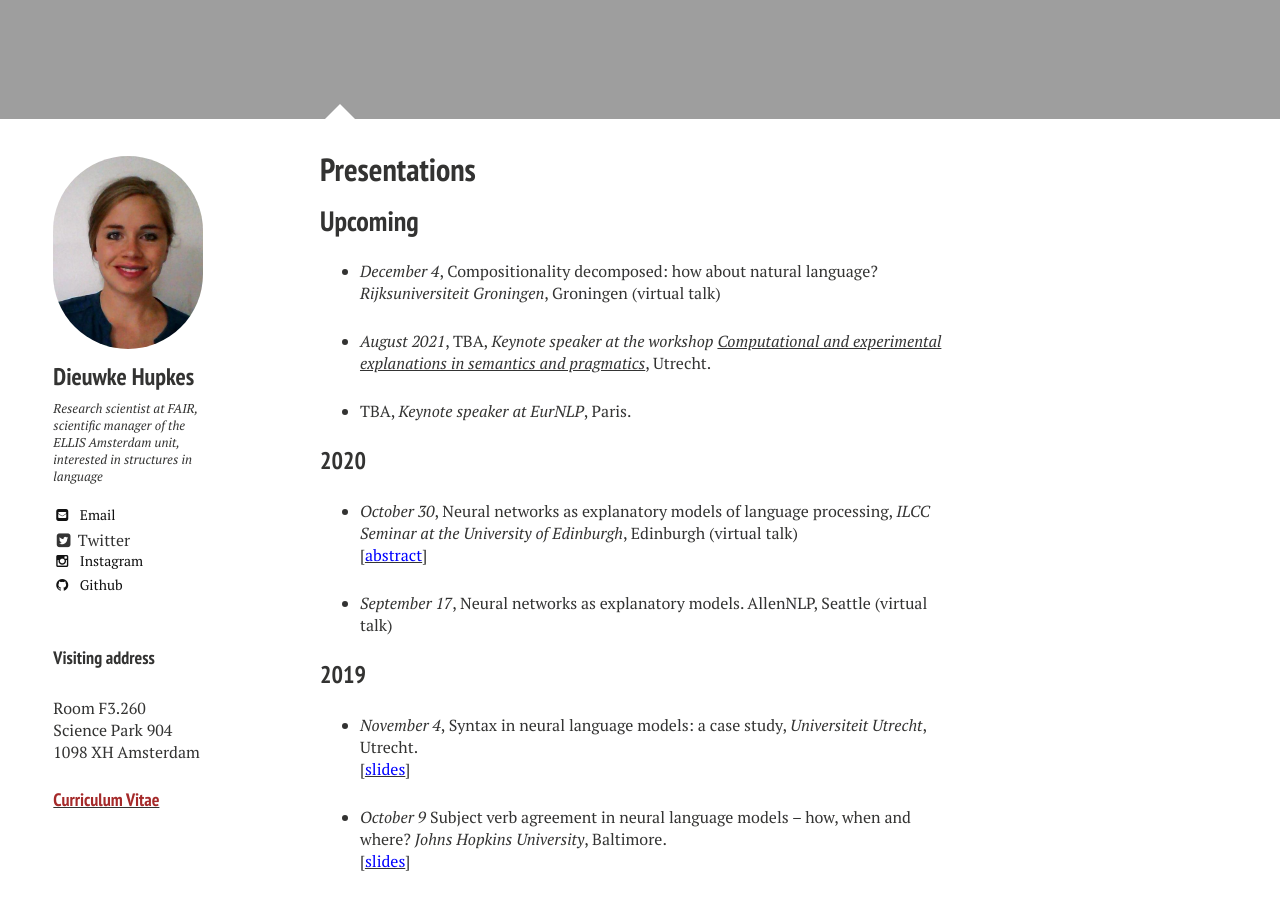
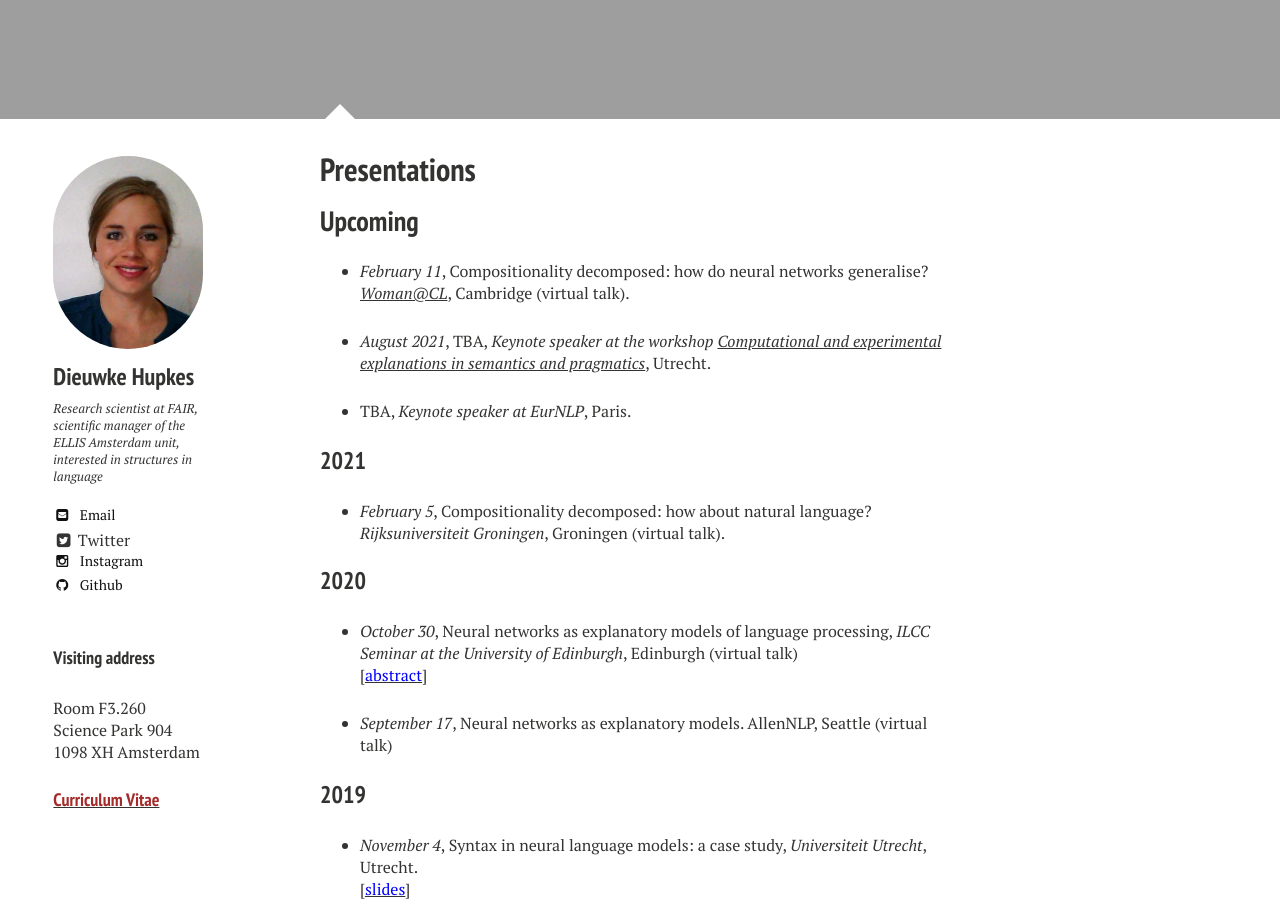
Before and after one commit to dieuwkehupkes/dieuwkehupkes.github.io, a Jekyll site: the page built from talks.md, in a window 1280 px wide and 900 px high, scrolled down 925 px. Built offline with Jekyll 4.4.1, drawn with Linux system fonts in a browser that asks for light colours; nearby versions of some CDN libraries.

Commit message:
Add Cambridge talk

```diff
--- a/talks.md
+++ b/talks.md
@@ -12,11 +12,15 @@ image:
 
 ## Upcoming
 
-* *December 4*, Compositionality decomposed: how about natural language? *Rijksuniversiteit Groningen*, Groningen (virtual talk)
+* *February 11*, Compositionality decomposed: how do neural networks generalise? [*Woman@CL*](https://talks.cam.ac.uk/talk/index/157291), Cambridge (virtual talk).
 
 * *August 2021*, TBA, *Keynote speaker at the workshop* [*Computational and experimental explanations in semantics and pragmatics*](https://www.jakubszymanik.com/CoSaQ/events/explanations-semantics), Utrecht.
 
 * TBA, *Keynote speaker at EurNLP*, Paris.
+
+### 2021
+
+* *February 5*, Compositionality decomposed: how about natural language? *Rijksuniversiteit Groningen*, Groningen (virtual talk).
 
 ### 2020
 
```
